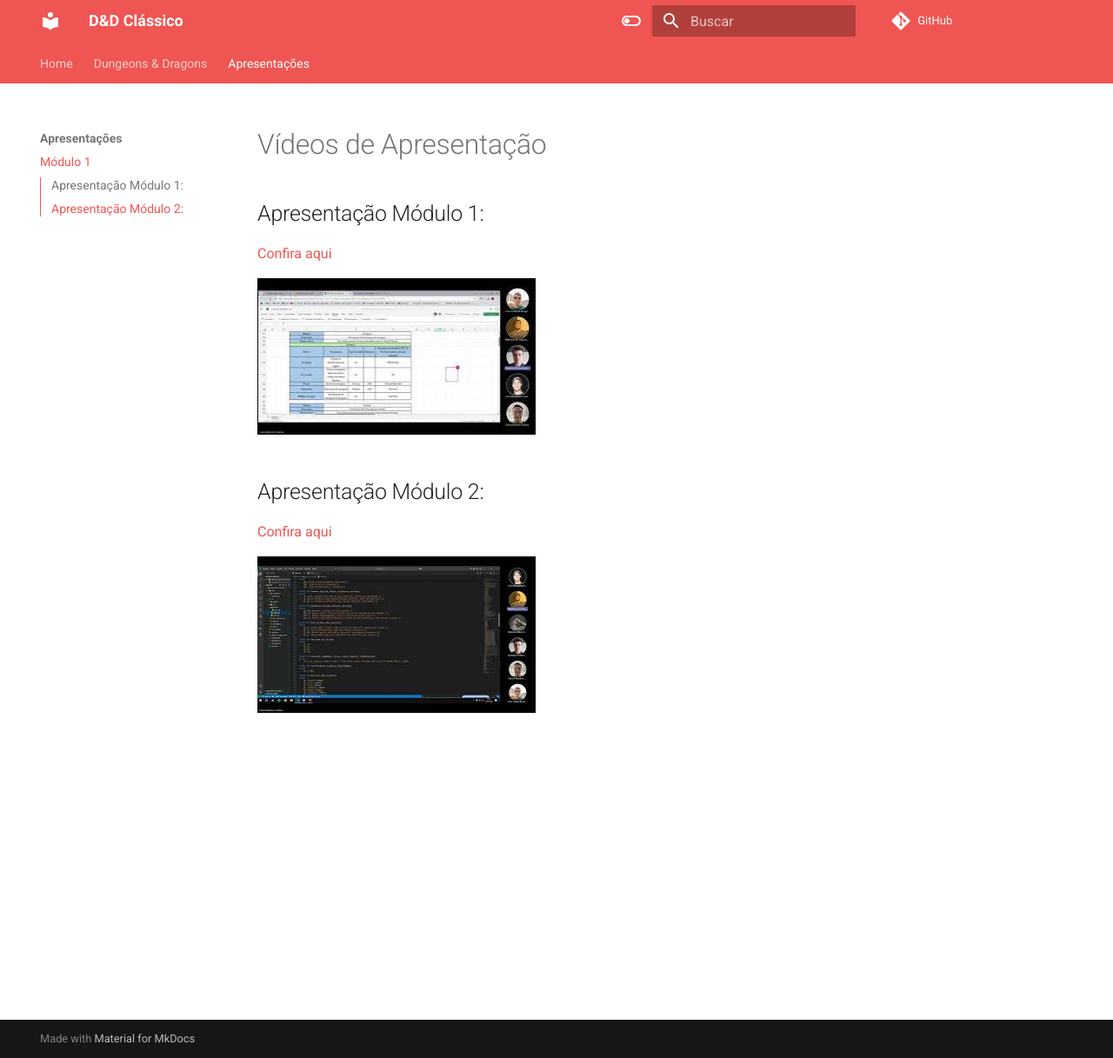
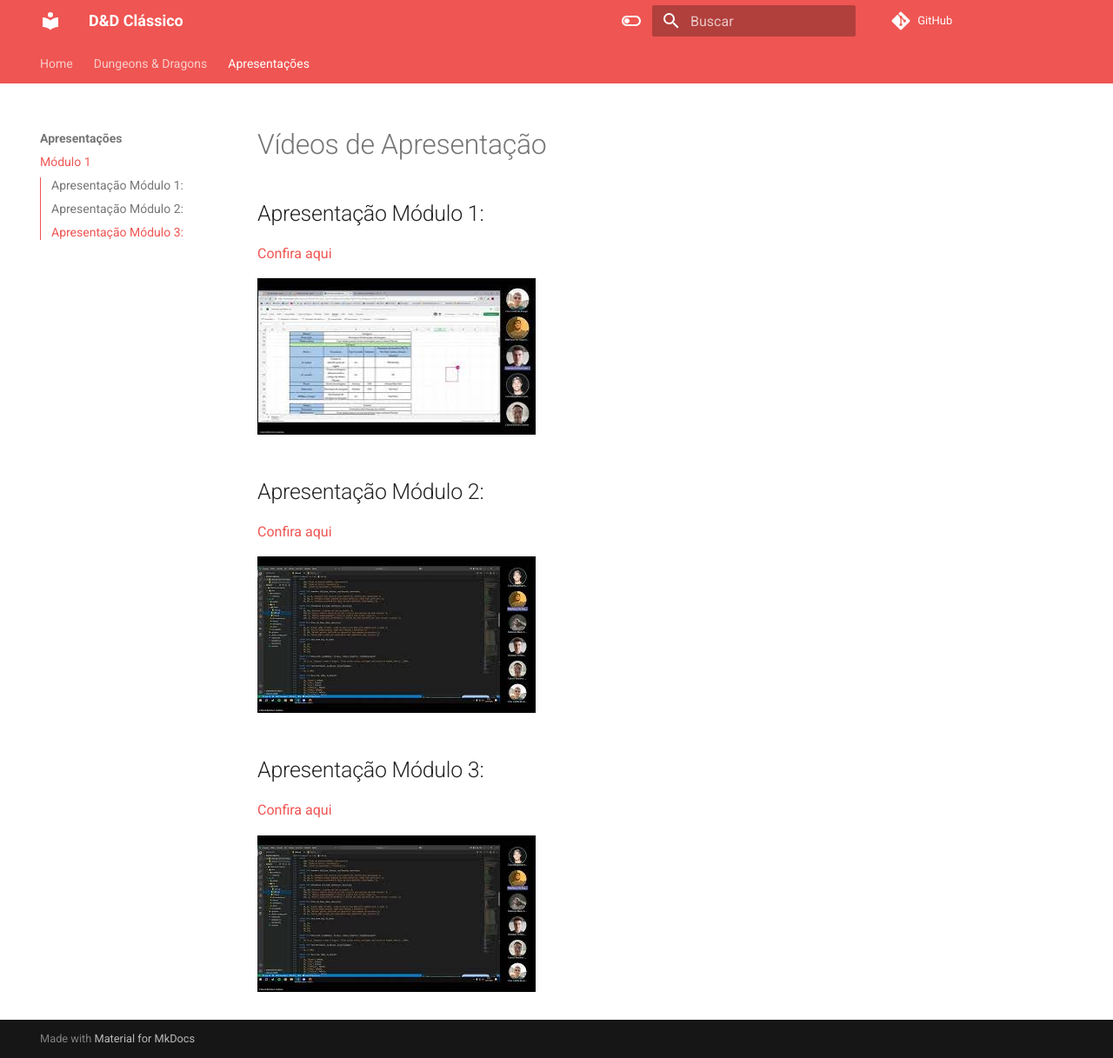
Before and after one commit to SBD1/2024.2-D-D-classico, an MkDocs documentation site: the page built from docs/apresentacao1.md, in a window 1280 px wide and 1217 px high. Shown: the whole window at 87% size. Built offline with MkDocs 1.6.1 and Material for MkDocs 9.7.7, drawn with Linux system fonts in a browser that asks for light colours; comment, search, counter and statistics services are not loaded.

Commit message:
Adicionando apresentação 3

```diff
--- a/docs/apresentacao1.md
+++ b/docs/apresentacao1.md
@@ -14,3 +14,10 @@
 
 
 [![alt text](/2024.2-D-D-classico/imagens/image2.png)](https://www.youtube.com/watch?v=aocuJB2_5ZU)
+
+
+## Apresentação Módulo 3:
+[Confira aqui](https://youtu.be/4WYHhC0aF8w)
+
+
+[![alt text](/2024.2-D-D-classico/imagens/image2.png)](https://youtu.be/4WYHhC0aF8w)
```
